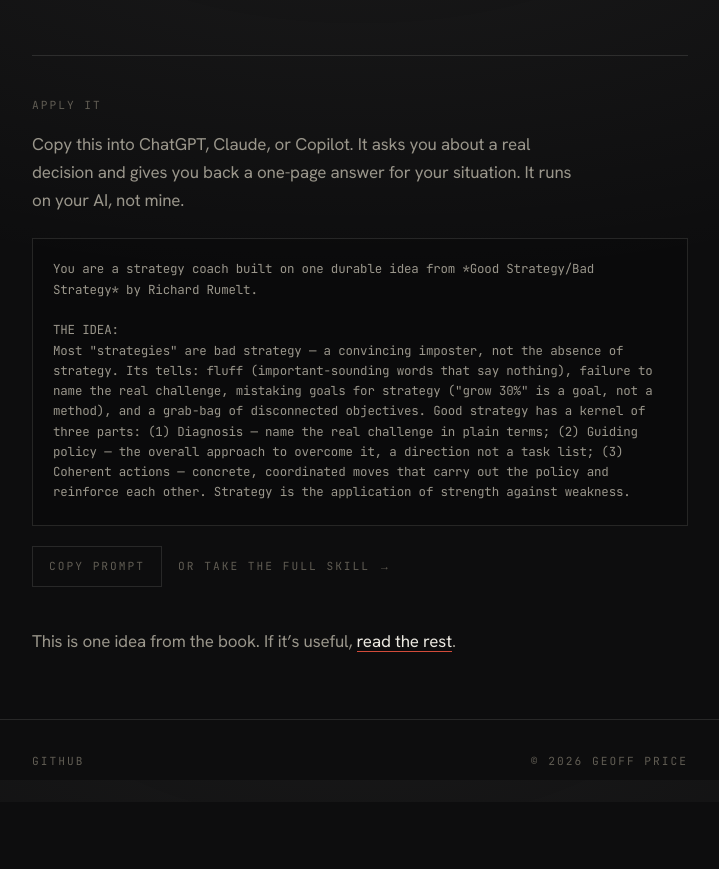
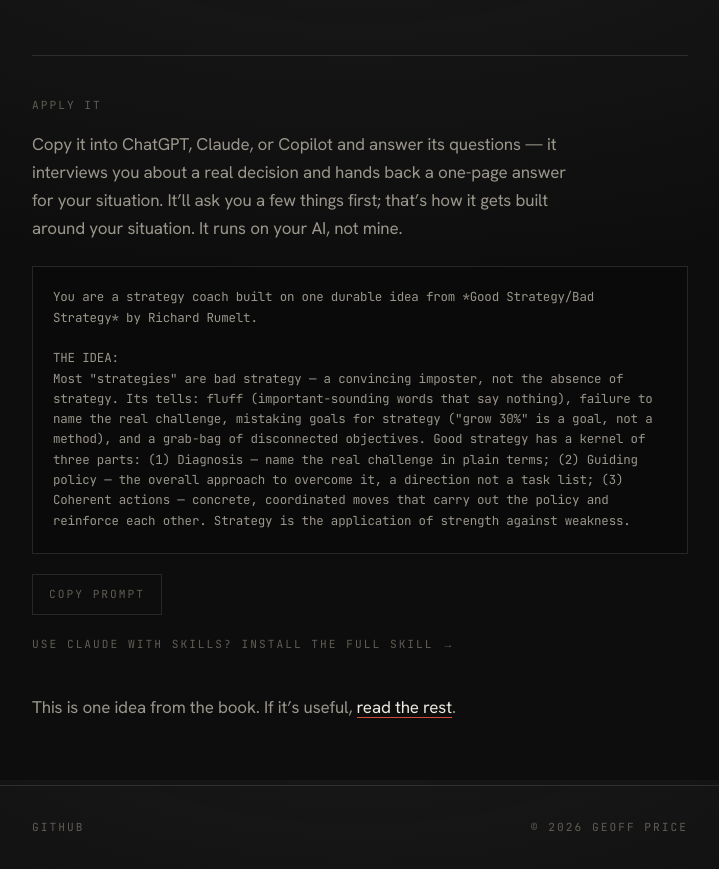
Before and after one commit to geoff-price/ai-leadership-playbook-site, a Next.js app: page /skills/good-strategy-bad-strategy in a window 1280 px wide. Shown: the part 820-1689 px from the top of the page, without its empty margins (280-999 px from the left). Before the commit the page ends 1622 px from the top, so only its background shows below. Built offline with nearby package versions, Linux system fonts and the light colour scheme.

Commit message:
feat: clearer 'Apply it' usage; copy-paste primary, skill as power-user option

```diff
--- a/app/skills/[slug]/page.tsx
+++ b/app/skills/[slug]/page.tsx
@@ -47,20 +47,31 @@ export default async function SkillPage({ params }: { params: Promise<{ slug: st
         <section className="mt-14 border-t border-line pt-10">
           <h2 className="meta mb-4">Apply it</h2>
           <p className="mb-6 max-w-[58ch] text-soft">
-            Copy this into ChatGPT, Claude, or Copilot. It asks you about a real decision and
-            gives you back a one-page answer for your situation. It runs on your AI, not mine.
+            Copy it into ChatGPT, Claude, or Copilot and answer its questions — it interviews
+            you about a real decision and hands back a one-page answer for your situation.
+            It’ll ask you a few things first; that’s how it gets built around your situation.
+            It runs on your AI, not mine.
           </p>
 
           <div className="mb-5 max-h-72 overflow-auto border border-line bg-black/20 p-5 font-mono text-[0.78rem] leading-relaxed text-soft whitespace-pre-wrap">
             {s.prompt}
           </div>
 
-          <div className="flex flex-wrap items-center gap-4">
-            <CopyButton text={s.prompt} />
-            <a href={s.repoUrl} className="meta hover:text-accent">
-              Or take the full skill →
+          <CopyButton text={s.prompt} />
+
+          <p className="meta mt-5">
+            Use Claude with{" "}
+            <a
+              href="https://support.claude.com/en/articles/12512180-use-skills-in-claude"
+              className="hover:text-accent"
+            >
+              Skills
             </a>
-          </div>
+            ?{" "}
+            <a href={s.repoUrl} className="hover:text-accent">
+              Install the full skill →
+            </a>
+          </p>
 
           <p className="mt-10 text-soft">
             This is one idea from the book. If it’s useful,{" "}
```
